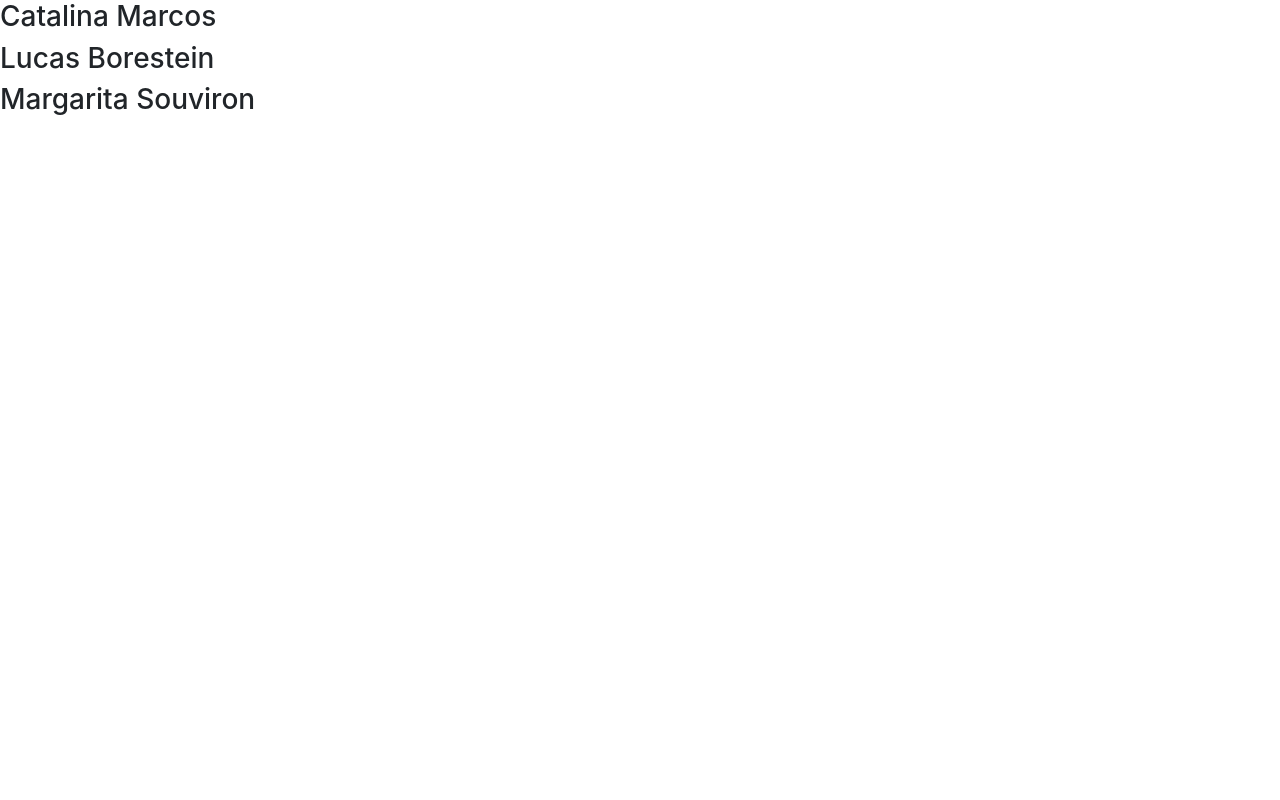
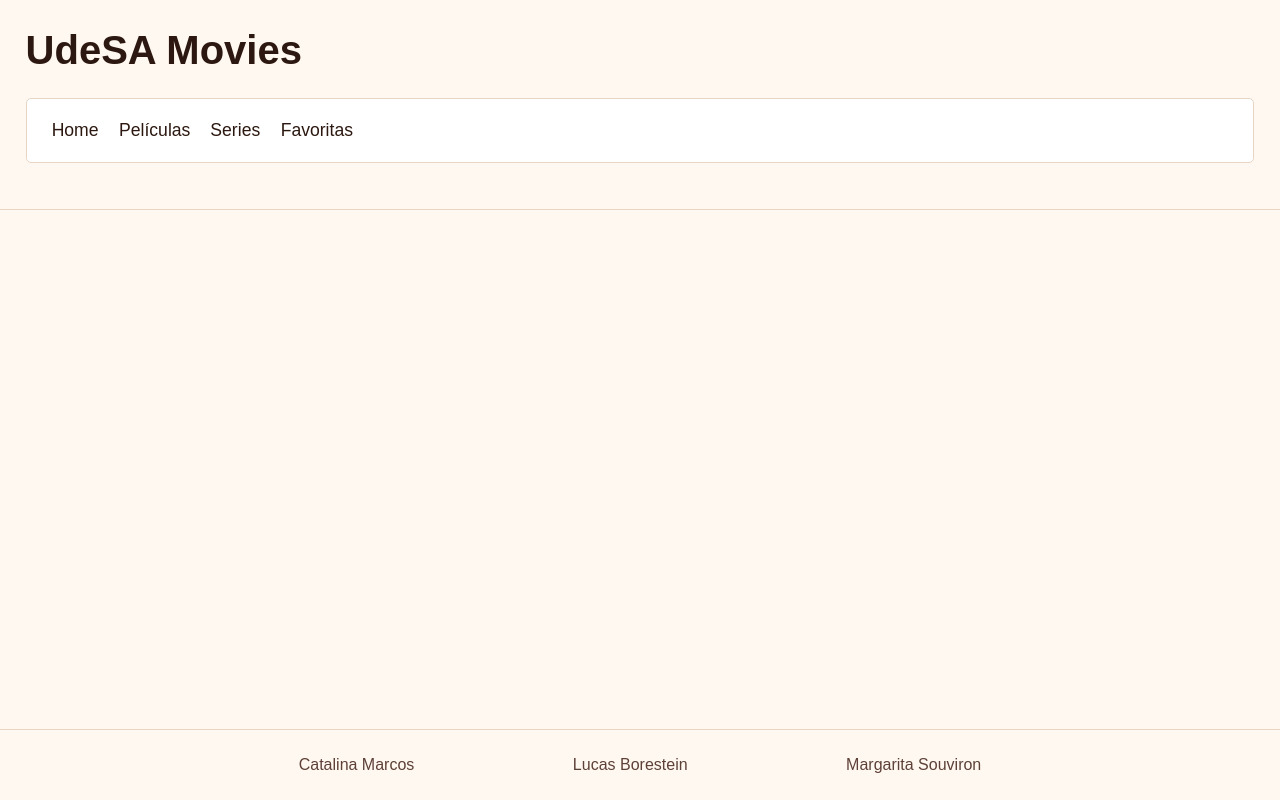
Before and after one commit to margaritasouviron/progra3grupo8, a React (Create React App) app in the folder app-react/: page /series in a window 1280 px wide. Built offline with nearby package versions, Linux system fonts and the light colour scheme.

Commit message:
footer y header terminado con css incluido

```diff
--- a/app-react/public/css/styles.css
+++ b/app-react/public/css/styles.css
@@ -1,3 +1,24 @@
+* {
+    margin: 0;
+    padding: 0;
+    box-sizing: border-box;
+}
+
+body {
+    background-color: #fff8f0;
+    color: #2c1810;
+    font-family: sans-serif;
+}
+
+html {
+    background-color: #fff8f0;
+}
+
+#root {
+    background-color: #fff8f0;
+    min-height: 100vh;
+}
+
 nav {
     display: grid;
     grid-template-columns: 1fr;
--- a/app-react/src/components/Footer/Footer.js
+++ b/app-react/src/components/Footer/Footer.js
@@ -4,9 +4,11 @@ import "./styles.css"
 function Footer() {
     return(
         <footer>
+            <div className="nombres-footer">
                 <h3>Catalina Marcos</h3>
                 <h3>Lucas Borestein</h3>
                 <h3>Margarita Souviron</h3>
+            </div>
         </footer>
     );
 }
--- a/app-react/src/components/Footer/styles.css
+++ b/app-react/src/components/Footer/styles.css
@@ -0,0 +1,31 @@
+footer {
+    width: 100%;
+    background-color: #fff8f0;
+    color: #2c1810;
+    padding: 2% 2%;
+    margin: 0;
+    position: fixed;
+    bottom: 0;
+    left: 0;
+    border-top: 1px solid #e8d5c4;
+}
+
+.nombres-footer {
+    display: flex;
+    justify-content: center;
+    align-items: center;
+    gap: 15%;
+    max-width: 90%;
+    margin: 0 auto;
+    padding: 0 2%;
+}
+
+.nombres-footer h3 {
+    margin: 0;
+    font-size: 1rem;
+    color: #5d4037;
+}
+
+.nombres-footer h3:hover {
+    color: #f7931e;
+}
--- a/app-react/src/components/Header/Header.js
+++ b/app-react/src/components/Header/Header.js
@@ -1,10 +1,39 @@
 import React from "react"
 import "./styles.css"
 
- function Header() {
+function Header() {
+    const elementos = [
+        {
+            nombre: "Home",
+            path: "/"
+        },
+        {
+            nombre: "Películas",
+            path: "/peliculas"
+        },
+        {
+            nombre: "Series",
+            path: "/series"
+        },
+        {
+            nombre: "Favoritas",
+            path: "/favoritas"
+        },
+    ]
+
     return(
-        <header></header>
+        <header>
+            <h1 className="title">UdeSA Movies</h1>
+            <nav className="nav-bar">
+                <ul className="nav-links">
+                    {elementos.map((elemento, idx) =>
+                    <li key={elemento + idx}>
+                        <a href={elemento.path}>{elemento.nombre}</a>
+                    </li>)}
+                </ul>
+            </nav>
+        </header>
     );
- }
+}
 
- export default Header;
+export default Header;
--- a/app-react/src/components/Header/styles.css
+++ b/app-react/src/components/Header/styles.css
@@ -0,0 +1,40 @@
+header {
+    background-color: #fff8f0;
+    padding: 2%;
+    border-bottom: 1px solid #e8d5c4;
+}
+
+.title {
+    font-family: sans-serif;
+    font-size: 2.5rem;
+    font-weight: bold;
+    color: #2c1810;
+    margin: 0 0 2% 0;
+}
+
+.nav-bar {
+    background-color: #ffffff;
+    padding: 1.5% 2%;
+    border-radius: 5px;
+    border: 1px solid #e8d5c4;
+}
+
+.nav-links {
+    list-style: none;
+    margin: 0;
+    padding: 0;
+    display: flex;
+    gap: 3%;
+}
+
+.nav-links li a {
+    text-decoration: none;
+    color: #2c1810;
+    font-family: sans-serif;
+    font-size: 1.1rem;
+    padding: 0.5% 1%;
+}
+
+.nav-links li a:hover {
+    color: #f7931e;
+}
```
Lines whose indentation alone changed are shown as unchanged.
